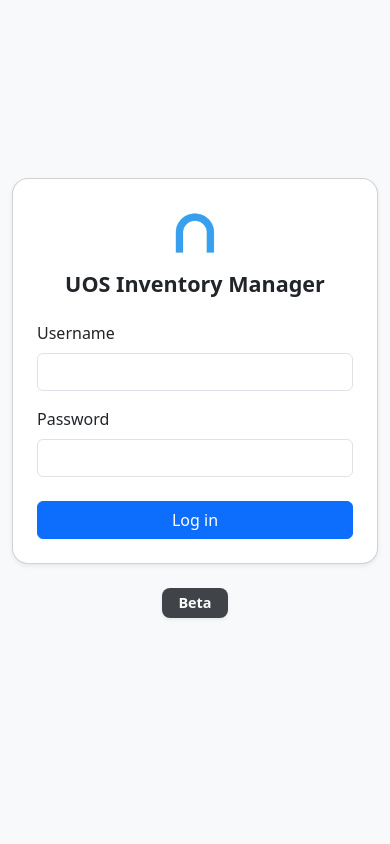
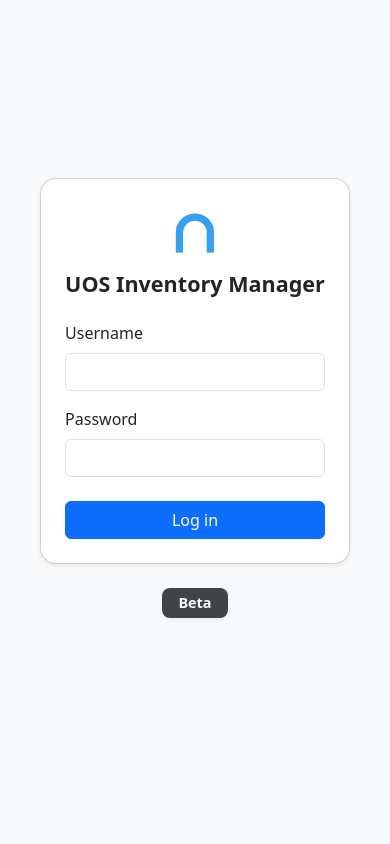
Before and after one commit to jtvandijk/uos-inventorymanager, a Django app: page /login/ in a window 390 px wide. Run offline with Django 5.2, Linux system fonts and the light colour scheme.

Commit message:
improve for mobile

```diff
--- a/inventory/templates/inventory/inventory.html
+++ b/inventory/templates/inventory/inventory.html
@@ -3,6 +3,7 @@
 <html>
 <head>
     <title>UOS Inventory Manager</title>
+    <meta name="viewport" content="width=device-width, initial-scale=1">
 
     <link href="https://cdn.jsdelivr.net/npm/bootstrap@5.3.3/dist/css/bootstrap.min.css" rel="stylesheet">
     <link href="https://cdn.jsdelivr.net/npm/bootstrap-icons@1.11.3/font/bootstrap-icons.css" rel="stylesheet">
--- a/inventory/templates/inventory/reserve_item.html
+++ b/inventory/templates/inventory/reserve_item.html
@@ -3,6 +3,7 @@
 <html>
 <head>
     <title>Reserve Item</title>
+    <meta name="viewport" content="width=device-width, initial-scale=1">
 
     <link href="https://cdn.jsdelivr.net/npm/bootstrap@5.3.3/dist/css/bootstrap.min.css" rel="stylesheet">
 </head>
--- a/inventory/templates/inventory/view_item.html
+++ b/inventory/templates/inventory/view_item.html
@@ -3,6 +3,7 @@
 <html>
 <head>
     <title>Item Details</title>
+    <meta name="viewport" content="width=device-width, initial-scale=1">
 
     <link href="https://cdn.jsdelivr.net/npm/bootstrap@5.3.3/dist/css/bootstrap.min.css" rel="stylesheet">
 </head>
--- a/inventory/templates/inventory/volunteer.html
+++ b/inventory/templates/inventory/volunteer.html
@@ -3,6 +3,7 @@
 <html>
 <head>
     <title>Volunteer View</title>
+    <meta name="viewport" content="width=device-width, initial-scale=1">
 
     <link href="https://cdn.jsdelivr.net/npm/bootstrap@5.3.3/dist/css/bootstrap.min.css" rel="stylesheet">
 
--- a/inventory/templates/login.html
+++ b/inventory/templates/login.html
@@ -3,6 +3,7 @@
 <html>
 <head>
     <title>UOS Inventory Login</title>
+    <meta name="viewport" content="width=device-width, initial-scale=1">
 
     <link href="https://cdn.jsdelivr.net/npm/bootstrap@5.3.3/dist/css/bootstrap.min.css" rel="stylesheet">
 
@@ -15,9 +16,9 @@
 
 <body class="bg-light">
 
-<div class="container-fluid d-flex align-items-center justify-content-center" style="min-height: 100vh;">
+<div class="container d-flex align-items-center justify-content-center" style="min-height: 100vh;">
 
-    <div class="col-12 col-md-6 col-lg-5">
+    <div class="col-md-4">
 
         <div class="card shadow-sm p-4 login-card">
 
```
